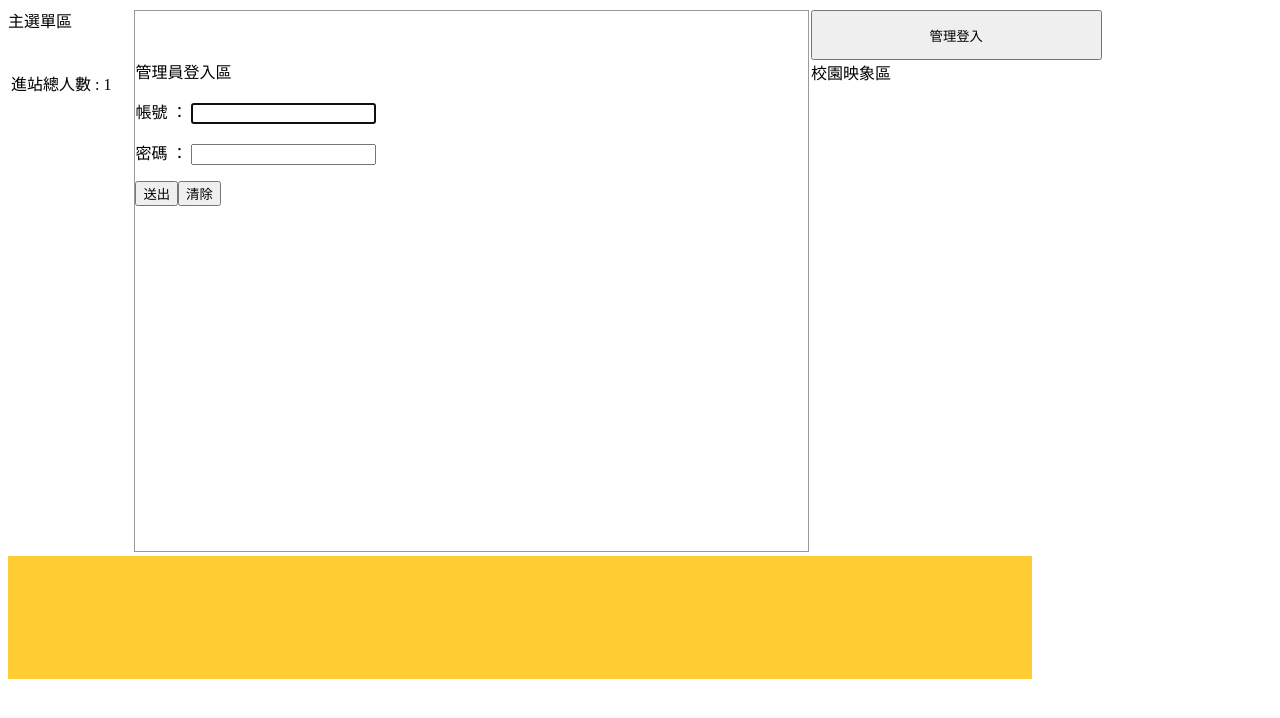
After one commit to page0715/11202-bquiz01, a PHP site: page /test/img/01P01.htm in a window 1280 px wide. The commit adds this page. Shown: the top 718 px of the page. Run offline with PHP 8.4, Linux system fonts and the light colour scheme; some libraries are stand-ins or nearby versions.

Commit message:
複製mvim.php成為image.php並完成校園映像資料的後台功能

```diff
--- a/api/db.php
+++ b/api/db.php
@@ -147,4 +147,5 @@ $Total=new DB('total');
 $Bottom=new DB('bottom');
 $Ad=new DB('ad');
 $Mvim=new DB('mvim');
+$Image=new DB('image');
 ?>
--- /dev/null
+++ b/img/01P01.htm
@@ -0,0 +1,92 @@
+<!DOCTYPE html PUBLIC "-//W3C//DTD XHTML 1.0 Transitional//EN" "http://www.w3.org/TR/xhtml1/DTD/xhtml1-transitional.dtd">
+<!-- saved from url=(0048)?do=admin -->
+<html xmlns="http://www.w3.org/1999/xhtml"><head><meta http-equiv="Content-Type" content="text/html; charset=UTF-8">
+
+<title>卓越科技大學校園資訊系統</title>
+<link href="./Administrator Login_files/css.css" rel="stylesheet" type="text/css">
+<script src="./Administrator Login_files/jquery-1.9.1.min.js"></script>
+<script src="./Administrator Login_files/js.js"></script>
+</head>
+
+<body>
+<div id="cover" style="display:none; ">
+	<div id="coverr">
+    	<a style="position:absolute; right:3px; top:4px; cursor:pointer; z-index:9999;" onclick="cl(&#39;#cover&#39;)">X</a>
+        <div id="cvr" style="position:absolute; width:99%; height:100%; margin:auto; z-index:9898;"></div>
+    </div>
+</div>
+<iframe style="display:none;" name="back" id="back"></iframe>
+	<div id="main">
+    	<a title="" href="?"><div class="ti" style="background:url(&#39;use/&#39;); background-size:cover;"></div><!--標題--></a>
+        	<div id="ms">
+             	<div id="lf" style="float:left;">
+            		<div id="menuput" class="dbor">
+                    <!--主選單放此-->
+                    	                            <span class="t botli">主選單區</span>
+                                                </div>
+                    <div class="dbor" style="margin:3px; width:95%; height:20%; line-height:100px;">
+                    	<span class="t">進站總人數 :
+                        	1                        </span>
+                    </div>
+        		</div>
+                <div class="di" style="height:540px; border:#999 1px solid; width:53.2%; margin:2px 0px 0px 0px; float:left; position:relative; left:20px;">
+                	                     <marquee scrolldelay="120" direction="left" style="position:absolute; width:100%; height:40px;">
+                    	                    </marquee>
+                    <div style="height:32px; display:block;"></div>
+                                        <!--正中央-->
+                                            		<form method="post" action="?do=check" target="back">
+                        	    	<p class="t botli">管理員登入區</p>
+                        			<p class="cent">帳號 ： <input name="acc" autofocus="" type="text"></p>
+                        	        <p class="cent">密碼 ： <input name="ps" type="password"></p>
+                        	        <p class="cent"><input value="送出" type="submit"><input type="reset" value="清除"></p>
+                        	    </form>
+                        	                </div>
+                <div id="alt" style="position: absolute; width: 350px; min-height: 100px; word-break:break-all; text-align:justify;  background-color: rgb(255, 255, 204); top: 50px; left: 400px; z-index: 99; display: none; padding: 5px; border: 3px double rgb(255, 153, 0); background-position: initial initial; background-repeat: initial initial;"></div>
+                    	<script>
+						$(".sswww").hover(
+							function ()
+							{
+								$("#alt").html(""+$(this).children(".all").html()+"").css({"top":$(this).offset().top-50})
+								$("#alt").show()
+							}
+						)
+						$(".sswww").mouseout(
+							function()
+							{
+								$("#alt").hide()
+							}
+						)
+                        </script>
+                                 <div class="di di ad" style="height:540px; width:23%; padding:0px; margin-left:22px; float:left; ">
+                	<!--右邊-->
+                	<button style="width:100%; margin-left:auto; margin-right:auto; margin-top:2px; height:50px;" onclick="lo(&#39;?do=admin&#39;)">管理登入</button>
+                	<div style="width:89%; height:480px;" class="dbor">
+                    	<span class="t botli">校園映象區</span>
+						                        <script>
+                        	var nowpage=0,num=0;
+							function pp(x)
+							{
+								var s,t;
+								if(x==1&&nowpage-1>=0)
+								{nowpage--;}
+								if(x==2&&(nowpage+1)*3<=num*1+3)
+								{nowpage++;}
+								$(".im").hide()
+								for(s=0;s<=2;s++)
+								{
+									t=s*1+nowpage*1;
+									$("#ssaa"+t).show()
+								}
+							}
+							pp(1)
+                        </script>
+                    </div>
+                </div>
+                            </div>
+             	<div style="clear:both;"></div>
+            	<div style="width:1024px; left:0px; position:relative; background:#FC3; margin-top:4px; height:123px; display:block;">
+                	<span class="t" style="line-height:123px;"></span>
+                </div>
+    </div>
+
+</body></html>
```
Also changed, not shown: back/image.php (+30 -9 lines), modal/image.php (added, +16 -0 lines).
